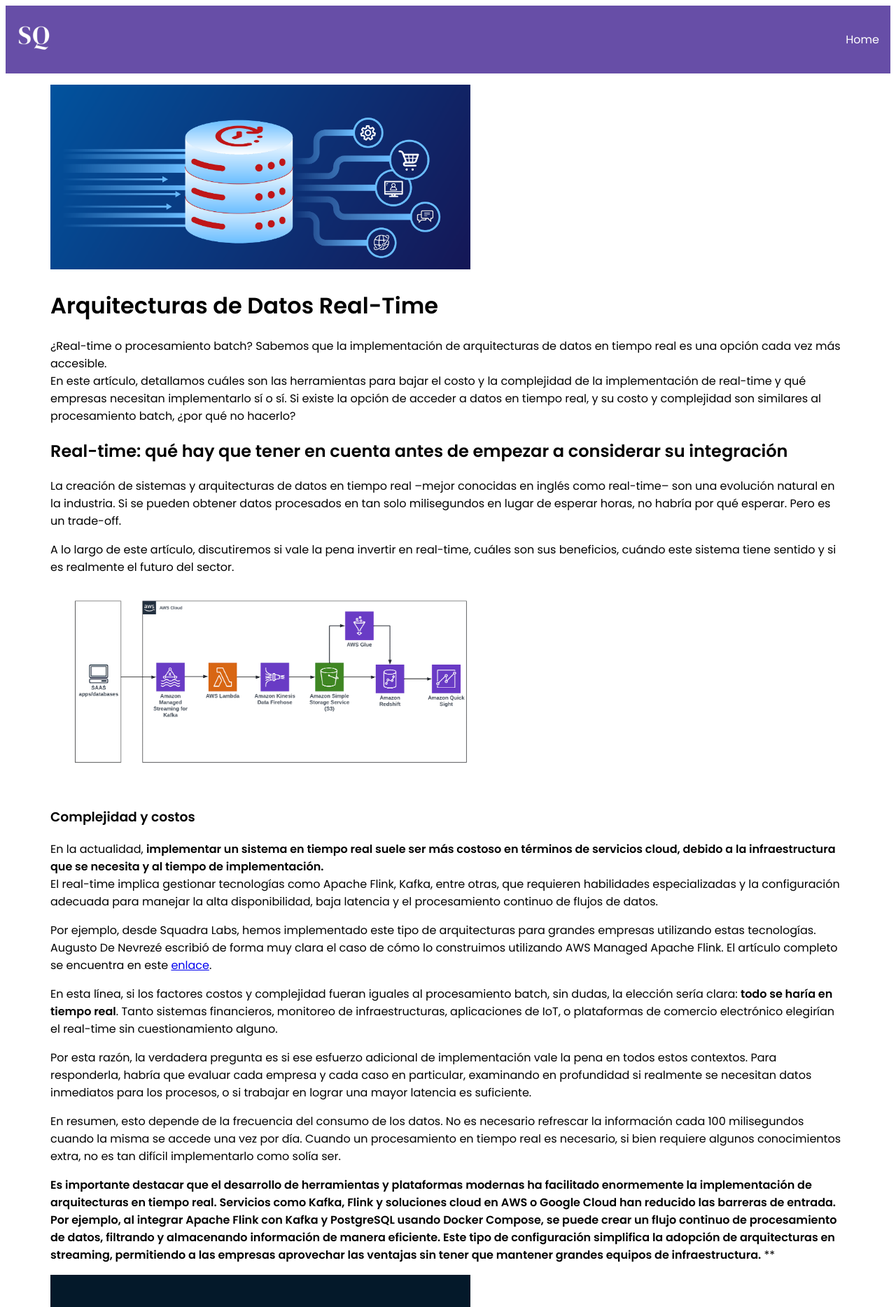
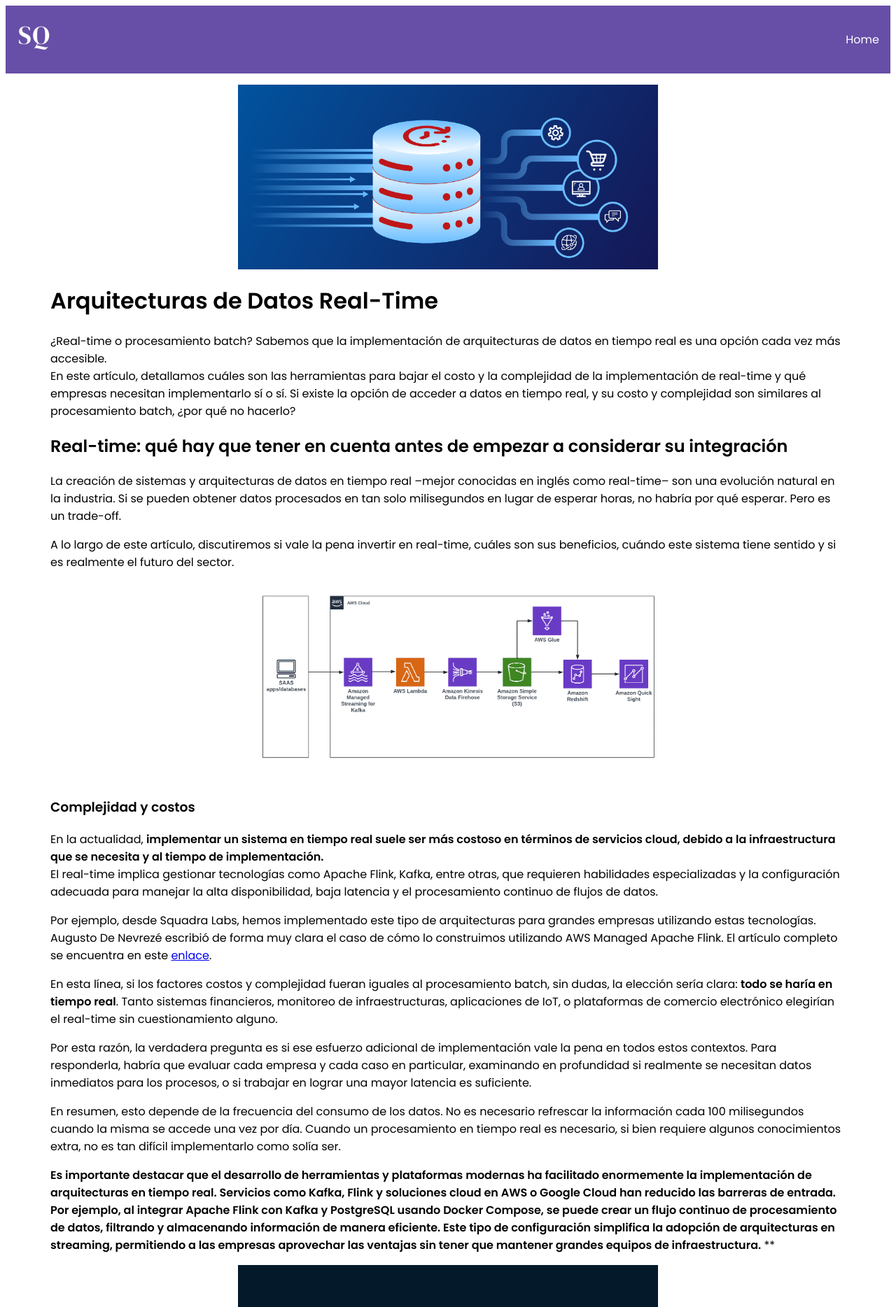
Before and after one commit to squadralabs/squadralabs.github.io, a Jekyll site: the page built from _posts/2024-10-22-real-time-data-streaming.md, in a window 1280 px wide. Shown: the top 1868 px of the page at 70% size. Built offline with Jekyll 4.4.1, drawn with Linux system fonts in a browser that asks for light colours.

Commit message:
Update 2024-10-22-real-time-data-streaming.md

```diff
--- a/_posts/2024-10-22-real-time-data-streaming.md
+++ b/_posts/2024-10-22-real-time-data-streaming.md
@@ -2,7 +2,7 @@
 layout: default
 title: "Arquitecturas de Datos Real-Time"
 ---
-<img src="{{ '/assets/img/blog/real_time_descriptive_image.png' | absolute_url }}" alt="Real Time Data Processing" style="max-width: 600px; width: 100%; height: auto;">
+<img src="{{ '/assets/img/blog/real_time_descriptive_image.png' | absolute_url }}" alt="Real Time Data Processing" style="display: block; margin: 0 auto; max-width: 600px; width: 100%; height: auto;">
 
 # Arquitecturas de Datos Real-Time
 
@@ -15,7 +15,7 @@ La creación de sistemas y arquitecturas de datos en tiempo real –mejor conoci
 
 A lo largo de este artículo, discutiremos si vale la pena invertir en real-time, cuáles son sus beneficios, cuándo este sistema tiene sentido y si es realmente el futuro del sector.
 
-<img src="{{ '/assets/img/blog/real_time_diagram.png' | absolute_url }}" alt="Real Time Arquitecture Diagram" style="max-width: 600px; width: 100%; height: auto;">
+<img src="{{ '/assets/img/blog/real_time_diagram.png' | absolute_url }}" alt="Real Time Arquitecture Diagram" style="display: block; margin: 0 auto; max-width: 600px; width: 100%; height: auto;">
 
 ### Complejidad y costos
 
@@ -33,7 +33,7 @@ En resumen, esto depende de la frecuencia del consumo de los datos. No es necesa
 **Es importante destacar que el desarrollo de herramientas y plataformas modernas ha facilitado enormemente la implementación de arquitecturas en tiempo real. Servicios como Kafka, Flink y soluciones cloud en AWS o Google Cloud han reducido las barreras de entrada. Por ejemplo, al integrar Apache Flink con Kafka y PostgreSQL usando Docker Compose, se puede crear un flujo continuo de procesamiento de datos, filtrando y almacenando información de manera eficiente. Este tipo de configuración simplifica la adopción de arquitecturas en streaming, permitiendo a las empresas aprovechar las ventajas sin tener que mantener grandes equipos de infraestructura.**
 **
 
-<img src="{{ '/assets/img/blog/real_time_data_streaming_architecture_example.png' | absolute_url }}" alt="Real Time Arquitecture Example" style="max-width: 600px; width: 100%; height: auto;">
+<img src="{{ '/assets/img/blog/real_time_data_streaming_architecture_example.png' | absolute_url }}" alt="Real Time Arquitecture Example" style="display: block; margin: 0 auto; max-width: 600px; width: 100%; height: auto;">
 
 ## Real-time: cuándo tiene sentido y cuándo no
 
@@ -72,4 +72,4 @@ En los casos anteriormente mencionados un sistema de batch no sería suficiente
 ## Conclusión ¿El Futuro es Real-Time?
 El avance de las herramientas y plataformas está reduciendo el umbral de entrada, lo que hace que el procesamiento en tiempo real sea una opción cada vez más accesible para muchas empresas. Lógicamente, es necesario evaluar cada caso en función de la necesidad y el valor que aportaría contar con los datos de manera inmediata. Sin embargo, si la tendencia continúa y existe la posibilidad de acceder a datos en tiempo real con un costo y complejidad comparables al procesamiento batch, la pregunta es: ¿por qué no hacerlo?
 
-<img src="{{ '/assets/img/blog/event_driven_image.jpg' | absolute_url }}" alt="Event Driven Data Processing" style="max-width: 600px; width: 100%; height: auto;">
+<img src="{{ '/assets/img/blog/event_driven_image.jpg' | absolute_url }}" alt="Event Driven Data Processing" style="display: block; margin: 0 auto; max-width: 600px; width: 100%; height: auto;">
```
